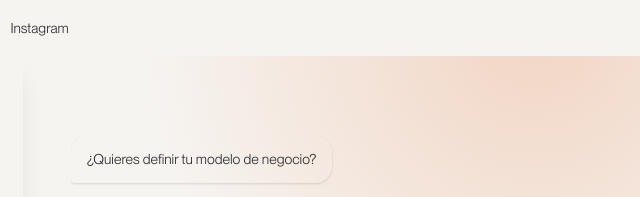
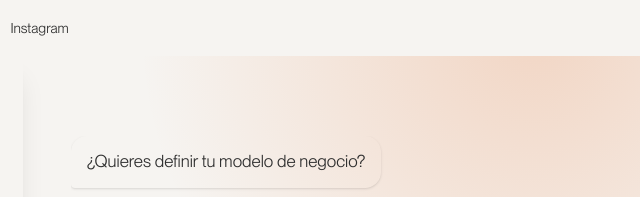
Before and after one commit to NicolasPerezM/NoitFront, an Astro site: page /chat/1 in a window 1280 px wide. Shown: the top 197 px of the page, 233-873 px from the left. Built offline with nearby package versions, Linux system fonts and the light colour scheme; Astro itself is replaced by a stand-in of ours.

Commit message:
se elimino react-particles por problemas de despliegue

```diff
--- a/package.json
+++ b/package.json
@@ -48,7 +48,6 @@
     "react": "^19.0.0",
     "react-day-picker": "^9.6.5",
     "react-dom": "^19.0.0",
-    "react-particles": "^2.12.2",
     "react-tsparticles": "^2.12.2",
     "recharts": "^2.15.2",
     "tailwind-merge": "^3.2.0",
--- a/src/features/chatbot/components/ChatSessionPage.tsx
+++ b/src/features/chatbot/components/ChatSessionPage.tsx
@@ -154,7 +154,7 @@ export default function ChatSessionPage({ sessionId }: ChatSessionPageProps) {
     const paragraphs = cleanText.split(/\n{2,}/);
 
     return (
-      <div className="space-y-3 text-sm leading-relaxed">
+      <div className="space-y-3 text-md leading-relaxed">
         {paragraphs.map((para, i) => (
           <p key={i} className="whitespace-pre-line">
             {para}
@@ -175,7 +175,7 @@ export default function ChatSessionPage({ sessionId }: ChatSessionPageProps) {
   return (
     <div>
       <div className="gradient-top-chat" />
-      <div className="min-h-[820px] text-foreground flex flex-col max-w-5xl mx-auto px-4 py-8">
+      <div className="min-h-[820px] text-foreground text-md flex flex-col max-w-5xl mx-auto px-4 py-8">
         <ScrollArea
           className="flex-grow mt-4 mb-2 h-[300px] rounded-lg p-4"
           ref={containerRef}
@@ -189,7 +189,7 @@ export default function ChatSessionPage({ sessionId }: ChatSessionPageProps) {
                 }`}
               >
                 <Card
-                  className={`max-w-sm px-4 py-3 shadow rounded-2xl text-sm whitespace-pre-wrap ${
+                  className={`max-w-sm px-4 py-3 shadow rounded-2xl whitespace-pre-wrap ${
                     msg.sender === "user"
                       ? "bg-primary text-primary-foreground rounded-br-sm"
                       : "bg-transparent rounded-bl-sm"
```
Also changed, not shown: 1 other file.
